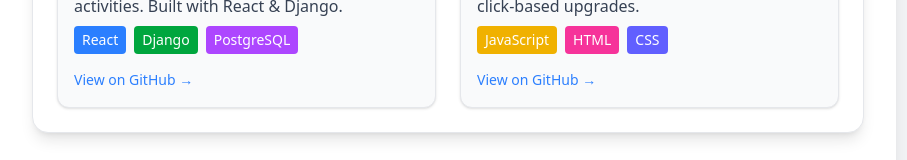
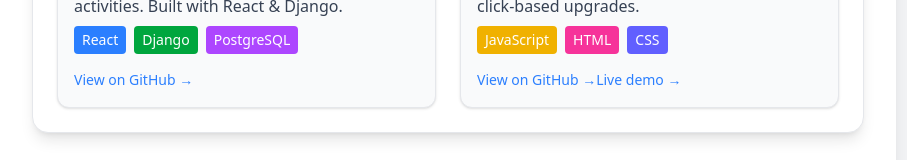
Before and after one commit to Salman-Virji/Portfolio, a React (Vite) app: page / in a window 1280 px wide. Shown: the part 788-948 px from the top of the page, without its empty margins (192-1099 px from the left). Built offline with nearby package versions, Linux system fonts and the light colour scheme.

Commit message:
added donutclicker demo

```diff
--- a/src/App.jsx
+++ b/src/App.jsx
@@ -115,6 +115,15 @@ export default function App() {
                   >
                     View on GitHub →
                   </a>
+
+                  <a
+                    href="https://donutclicker.netlify.app/"
+                    target="_blank"
+                    rel="noopener noreferrer"
+                    className="inline-block mt-4 text-sm text-blue-500 dark:text-blue-300 hover:underline"
+                  >
+                    Live demo →
+                  </a>
                 </div>
               </div>
             </section>
```
